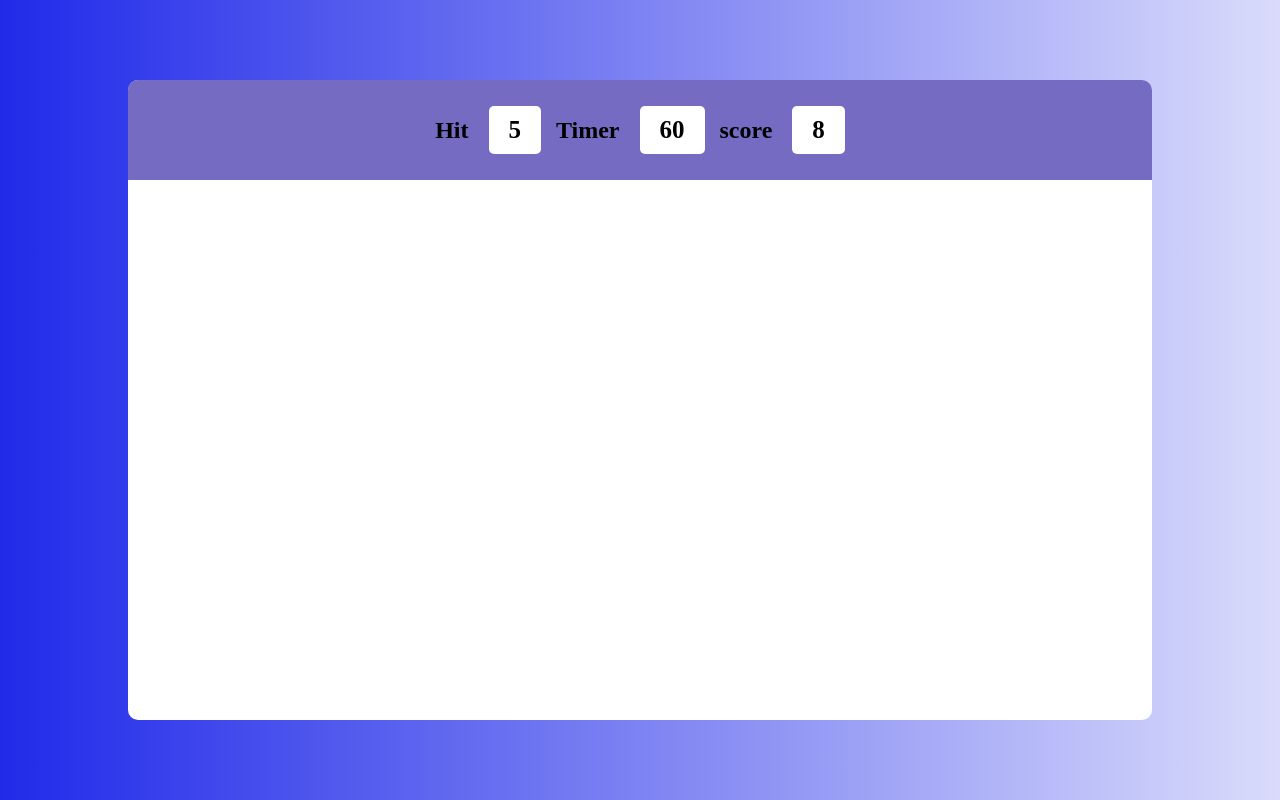
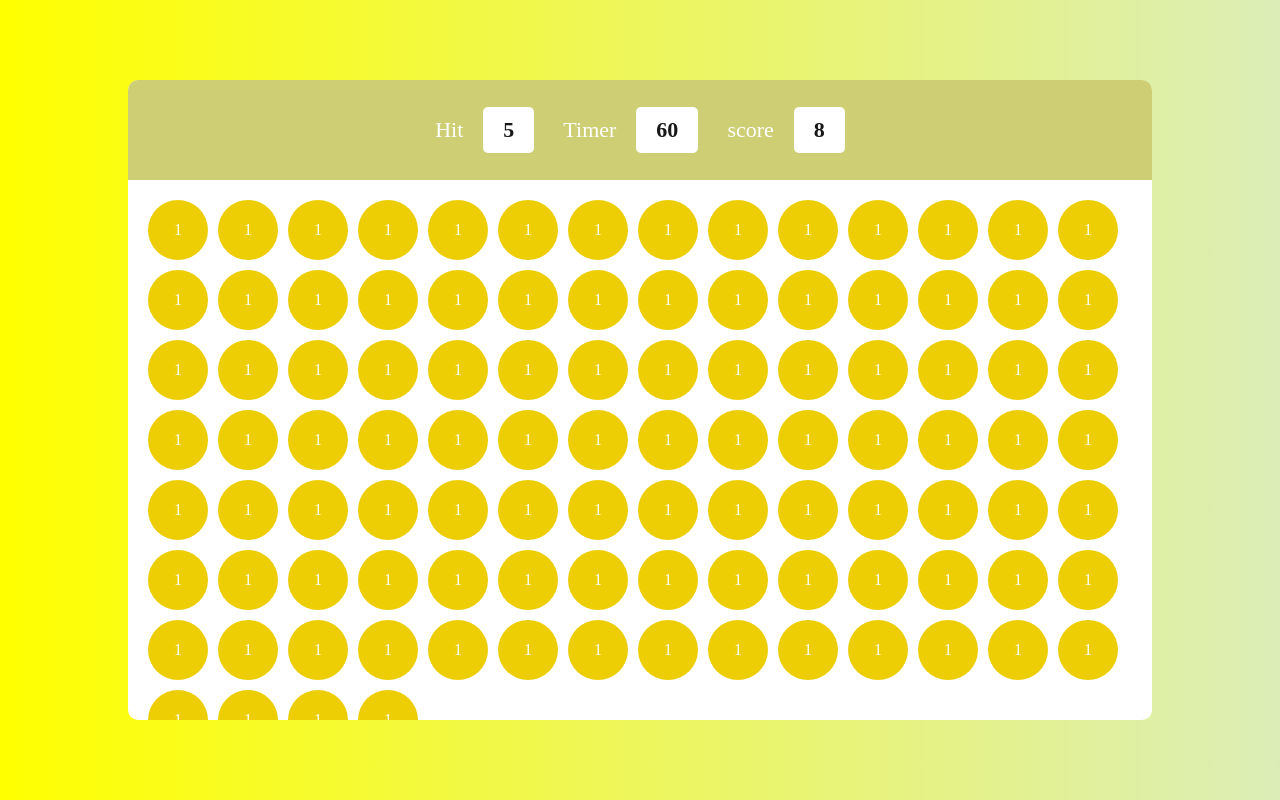
Before and after one commit to Aditya-Gupta171/BubbleGame, a plain HTML site: page index.html in a window 1280 px wide. Drawn offline with Linux system fonts and the light colour scheme.

Commit message:
intitialized js

```diff
--- a/script.js
+++ b/script.js
@@ -0,0 +1,6 @@
+var pichlavalue="";
+
+for(var i=1;i<=102;i++){
+    pichlavalue+=`<div class="bubble">1</div>`
+}
+document.querySelector("#pbtm").innerHTML=pichlavalue;
--- a/style.css
+++ b/style.css
@@ -13,8 +13,8 @@ html,body{
 #main{
     height: 100%;
     width: 100%;
-     background-color: hsl(237, 82%, 52%);
-     background-image: linear-gradient(to right, hsl(237, 82%, 52%) , #ffffffd4);
+     background-color: yellowgreen;
+     background-image: linear-gradient(to right, yellow, #ffffffa5);
      display: flex;
      align-items: center;
      justify-content: center;
@@ -27,30 +27,52 @@ html,body{
     background-color: #fff;
 }
 #ptop{
-    padding: 0% 30%;
+    padding: 0px 30%;
     justify-content: space-between;
     align-items: center;
     display: flex;
+    color: #fff;
     height: 100px;
     width: 100%;
-    background-color: #4739afbe;
+    background-color: #bdbf47be;
 }
 .elem{
     display: flex;
    align-items: center;
    gap: 20px;
 }
+.elem h2{
+    font-weight: 500;
+    font-size: 22px;
+}
 .box{
-    color: #000;
+    color: #000000e7;
     font-weight: 600;
-    font-size: 25px;
+    font-size: 22px;
     padding: 10px 20px;
     background-color: #fff;
     border-radius: 5px;
 }
 
-#pbtm{
-width: 100%;
-height: calc(100%-100px);
-background-color: #000;
+#pbtm {
+    display: flex;
+    gap: 10px;
+    flex-wrap: wrap;
+    padding: 20px;
+    width: 100%;
+    height:calc(100% - 100px);
 }
+.bubble{display: flex;
+    justify-content: center;
+    align-items: center;
+    width: 60px;
+    height: 60px;
+    background-color: #edce04;
+    color: #fff;
+    border-radius: 50%;
+    font-weight: 500;
+}
+.bubble:hover{
+    cursor: pointer;
+    background-color: #e6cb34;
+}
```
Also changed, not shown: index.html (+3 -0 lines).
